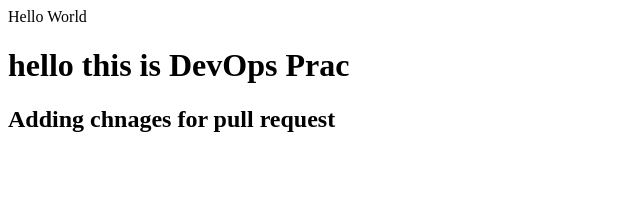
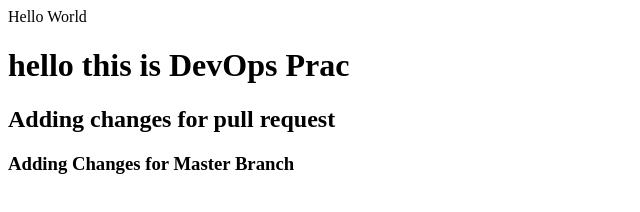
Before and after one commit to Devendro/DevOps, a plain HTML site: page index.html in a window 1280 px wide. Shown: the whole page, without its empty margins (0-640 px from the left). Drawn offline with Linux system fonts and the light colour scheme.

Commit message:
added changes for master branch

```diff
--- a/index.html
+++ b/index.html
@@ -8,6 +8,7 @@
 <body>
     Hello World
     <h1>hello this is DevOps Prac</h1>
-    <h2>Adding chnages for pull request</h2>
+    <h2>Adding changes for pull request</h2>
+    <h3>Adding Changes for Master Branch</h3>
 </body>
 </html>
```
